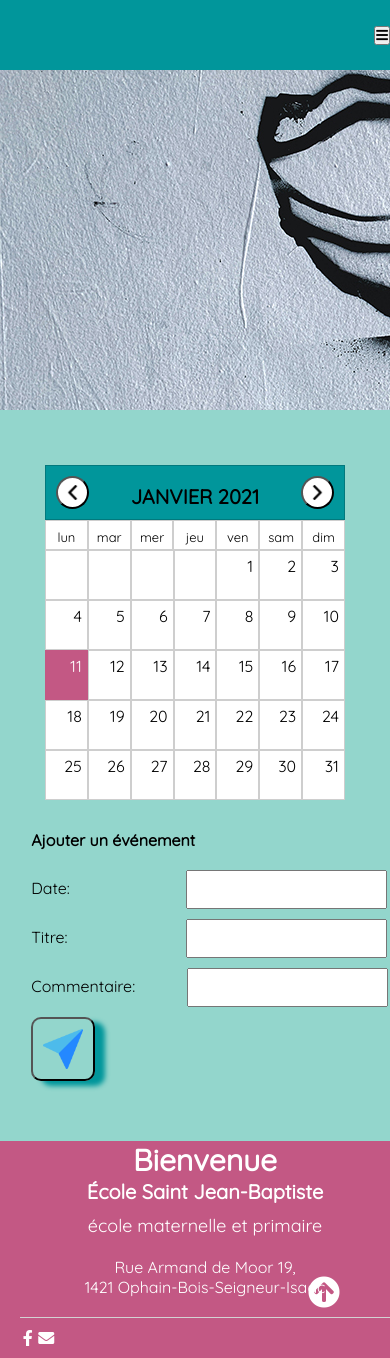
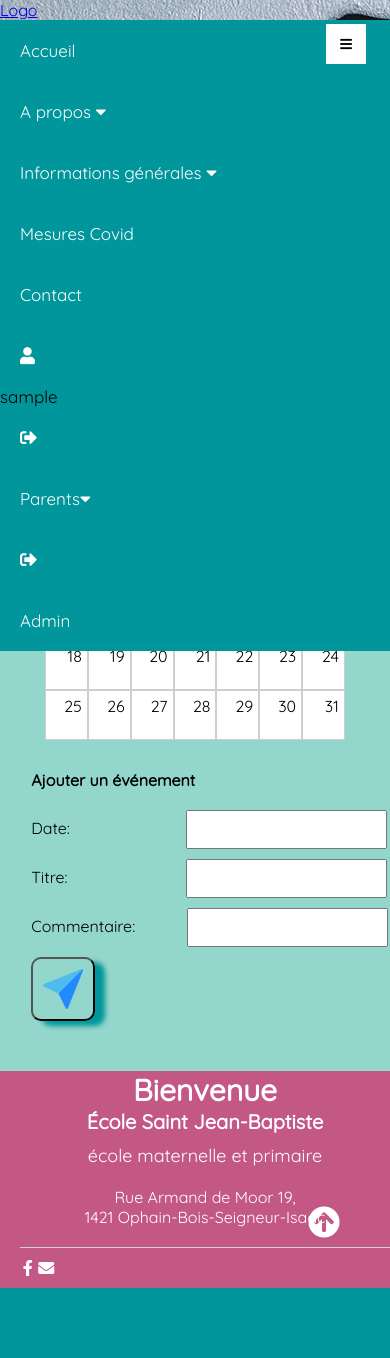
Before and after one commit to emontaigne/ecole_st_jean_baptiste_php, a PHP site: page / in a window 390 px wide. After the commit the page ends 1288 px from the top, so only its background shows below. Run offline with PHP 8.4, Linux system fonts and the light colour scheme; the visitor is signed in with stand-in values (Sample User, id 1); data that the repository does not hold is empty; some libraries are stand-ins or nearby versions.

Commit message:
mise en page navbar

```diff
--- a/public/css/accueil.css
+++ b/public/css/accueil.css
@@ -113,7 +113,7 @@
 
 .aicon-flex {
   position: absolute;
-  top: 350px;
+  top: 34%;
   width: 100%;
   margin: auto;
   display: flex;
--- a/public/css/agenda.css
+++ b/public/css/agenda.css
@@ -234,3 +189,65 @@
   cursor: pointer;
   font-weight: bold;
 }
+
+@media (max-width: 992px) {
+  .agendaprinc {
+    margin-top: 15%;
+    margin-bottom: 10%;
+  }
+}
+
+@media (max-width: 768px) {
+  .agendaprinc {
+    margin-top: 15%;
+  }
+}
+
+@media (max-width: 576px) {
+  .agendaprinc {
+    margin-top: 20%;
+    display: inline;
+  }
+  .firstDiv {
+    display: none;
+  }
+
+  .secondDiv {
+    margin-top: 9%;
+    padding-bottom: 5%;
+  }
+
+  .aicon-flex {
+    display: none;
+  }
+  .agenda {
+    width: 300px;
+  }
+  .jour,
+  .jr,
+  .rien {
+    width: 43px;
+  }
+
+  #agenda_event {
+    width: 50%;
+    margin: auto;
+  }
+
+  #agenda_event td {
+    font-size: 14px;
+  }
+
+  #agenda_event td.date_event {
+    font-size: 16px;
+  }
+  .fleche-retour-info {
+    display: none;
+  }
+}
+
+@media (max-width: 375px) {
+  .agendaprinc {
+    margin-top: 75%;
+  }
+}
--- a/public/css/apropos.css
+++ b/public/css/apropos.css
@@ -14,13 +14,13 @@
   padding: 8px;
 }
 .button-testing-image-histoire {
-  width: 200px;
+  width: 100%;
   height: 200px;
   background: url("../images/ecole-st-jean.jpg");
   background-size: cover;
 }
 .button-testing-image-mot {
-  width: 200px;
+  width: 100%;
   height: 200px;
   background: url("../images/classroom2.jpg");
   background-size: cover;
--- a/public/css/menu.css
+++ b/public/css/menu.css
@@ -13,20 +13,16 @@ body {
   background-attachment: fixed;
 }
 
-header {
-  position: relative;
+#main {
+  position: absolute;
   width: 100%;
-  background-color: #01969b;
-  margin: 0;
-  padding: 0;
 }
 
 .sidebar {
-  position: fixed;
-  top: 0;
   z-index: 1;
   background-color: #01969b;
   display: flex;
+  flex-wrap: wrap;
   width: 100%;
   height: 70px;
   justify-content: flex-end;
@@ -37,11 +33,13 @@ header {
 }
 
 .main {
+  width: 100%;
   display: flex;
+  justify-content: flex-end;
+  background-color: #01969b;
 }
 
 .sidebar ul {
-  text-align: center;
   font-size: 17px;
   list-style: none;
   margin: 0;
@@ -52,14 +50,15 @@ header {
 }
 
 .menu-a {
+  width: 100%;
   text-decoration: none;
   color: white;
   display: block;
   padding: 20px;
 }
 
-#menuApropos {
-  width: 160px;
+.sous-menu:hover {
+  display: block;
 }
 
 .menuInfoGen {
@@ -74,23 +73,30 @@ header {
   background-color: #c35884;
 }
 
-.sidebar .icone {
+.icone {
+  position: absolute;
+  top: 24px;
+  right: 24px;
+  width: 40px;
+  height: 40px;
+  background-color: white;
+  border: none;
   display: none;
 }
 .sous-menu a {
   display: block;
   color: white;
-  padding-right: 10px;
-  margin: 0;
 }
 
 .contenu-sousMenu {
   display: none;
-  position: absolute;
   z-index: 1;
 }
 
-.contenu-sousMenu a {
+.show {
+}
+
+.contenu-sousMenu a:hover {
   display: block;
   text-decoration: none;
   text-align: left;
@@ -104,11 +110,17 @@ header {
   header {
     margin: 0;
   }
+  .icone {
+    display: none;
+  }
 }
 
 @media (max-width: 992px) {
   header {
     margin: 0;
+  }
+  .icone {
+    display: none;
   }
 }
 
@@ -116,59 +128,47 @@ header {
   .main {
     display: none;
   }
-  .sidebar button.icone {
-    display: block;
+  .icone {
+    display: none;
   }
 }
 
 @media (max-width: 768px) {
-  .responsive {
-    position: relative;
-    top: 0;
-  }
-  .responsive .icone {
-    position: absolute;
-    right: 0;
-    top: 0;
-  }
   .responsive .main {
     display: block;
-    text-align: left;
-    margin-top: auto;
-    width: 50%;
   }
-  .responsive .contenu-sousMenu {
-    position: relative;
-  }
+
   .responsive .main {
-    display: block;
-    width: 50%;
     text-align: left;
   }
 }
 
 @media (max-width: 576px) {
-  .responsive {
-    position: relative;
-    top: 0;
+  .sidebar {
+    width: 100%;
+    display: block;
+    background-color: #01969b;
   }
-  .responsive .icone {
-    position: absolute;
-    right: 0;
-    top: 0;
-  }
+
   .responsive .main {
     display: block;
-    text-align: left;
-    margin-top: auto;
-    width: 50%;
   }
-  .responsive .contenu-sousMenu {
-    position: relative;
-  }
+
   .responsive .main {
     display: block;
-    width: 50%;
+    width: 100%;
     text-align: left;
   }
+  .main {
+    width: 100%;
+    display: block;
+    background-color: #01969b;
+  }
+  .sous-menu:hover .contenu-sousMenu {
+    display: block;
+  }
+
+  .icone {
+    display: block;
+  }
 }
--- a/public/js/accueil.js
+++ b/public/js/accueil.js
@@ -1,15 +1,15 @@
-$(".menu-a").on( "click", function() {
+/*$(".menu-a").on( "click", function() {
   $(".menu-a").css({"text-decoration": "none", "background-color" : "transparent"});
   $(this).css({"text-decoration": "underline", "background-color" :"#c35884"})
-});
+});*/
 
 $(function(){
   $('.sidebar').on("click",function(){
-    $('.sidebar').addClass('responsive')
+    $('.sidebar').addClass('responsive');
   })
 })
 
-$(function () {
+(function () {
   setInterval(function () {
     $('.slideshow ul').animate({ marginLeft: -1000 }, 1200, function () {
       $(this).css({ marginLeft: 0 }).find('li:last').after($(this).find('li:first'));
@@ -28,3 +28,23 @@ $(function () {
 
 });
   });*/
+
+
+
+
+  $('.sous-menu > a').click(function () {
+    if ($(this).next('ul').hasClass("show")) {
+        $('.contenu-sousMenu').removeClass('show');
+    } else {
+        $('.contenu-sousMenu').removeClass('show');
+        $(this).next('ul').toggleClass('show');
+    }
+});
+
+
+function toggleNav() {
+  var sidenav = document.getElementById("mySidebar"),
+  main = document.getElementById("main");
+  sidenav.style.display = sidenav.style.display === "block" ? 'none' : 'block';
+  main.style.display = main.style.display === "block" ? 'none' :  'block';
+}
--- a/view/html/footer.php
+++ b/view/html/footer.php
@@ -26,6 +26,6 @@
 <!-- <script type="text/javascript" src="https://ajax.googleapis.com/ajax/libs/jquery/3.1.0/jquery.min.js"></script> -->
 <script src="https://ajax.googleapis.com/ajax/libs/jquery/1.7.2/jquery.min.js"></script>
 
-
+</div>
 </body>
 </html>
--- a/view/html/head.php
+++ b/view/html/head.php
@@ -5,6 +5,7 @@
     <meta name="viewport" content="width=device-width, initial-scale=1.0">
 
     <title>Ecole St Jean-Baptiste</title>
+
 
 <link rel="stylesheet" href="public/css/accueil.css" type="text/css"/>
 <link rel="stylesheet" href="public/css/contact.css" type="text/css"/>
@@ -29,4 +30,5 @@
 <link rel="stylesheet" href="public/css/histoire.css" type="text/css">
 <link rel="stylesheet" href="public/css/apropos.css" type="text/css">
 </head>
-<body>
+<body class="mean-container">
+<div class = "container2">
--- a/view/menu/menu.php
+++ b/view/menu/menu.php
@@ -1,13 +1,13 @@
 
+<div id="main">
 
-<header>
       <a href="?section=accueil" class="logo">Logo</a>
       <nav class ="sidebar" id="mySidebar">
         <ul class="main" id=" nav-list">
 
 
           <li><a class="menu-a" href="?section=accueil">Accueil</a></li>
-          <li class="sous-menu" ><a class="menu-a" id="menuApropos" href="<?php echo '?section=apropos'?>">A propos
+          <li class="sous-menu" ><a class="menu-a" id="menuApropos" href="?section=apropos">A propos
             <span class="fas fa-caret-down first"></span>
           </a>
 
@@ -55,12 +55,12 @@
         ?>
         </li>
         </ul>
-        <button class="icone"><i class="fas fa-bars"></i></button>
+
       </nav>
 
-      <div class="clearfix"></div>
-    </header>
 
+
+            </div><button class="icone" onclick="toggleNav();" ><i class="fas fa-bars"></i></button>
 
 <!--<nav class="nav">
       <ul>
@@ -100,11 +100,3 @@
         </li>
       </ul>
     </nav>-->
-<<<<<<< HEAD
-
-   <script src = "public/js/accueil.js"></script>
-
-
-
-=======
->>>>>>> fc00d54341600f1b89d714cd1c787c2d4052dd5b
--- a/view/page/accueil.php
+++ b/view/page/accueil.php
@@ -1,4 +1,4 @@
-<div class = "container2">
+
 <section class="slideshow">
         <ul>
           <li>
@@ -89,6 +89,6 @@ require_once("view/page/event/create_event.php");
     }
 ?>
 </div>
-</div>
+
 <script src="https://code.jquery.com/jquery-3.5.1.min.js" integrity="sha256-9/aliU8dGd2tb6OSsuzixeV4y/faTqgFtohetphbbj0=" crossorigin="anonymous"></script>
 <script src = "public/js/agenda.js"></script>
--- a/view/page/covid.php
+++ b/view/page/covid.php
@@ -1,4 +1,4 @@
-<div class="container2">
+
 <div class="header-img-covid"></div>
     <div class="div-rose">
       <h1>Mesures sanitaires liées à la pandemie Covid-19</h1>
@@ -72,4 +72,3 @@
         </div>
       </div>
     </div>
-</div>
--- a/view/page/event/delete_event.php
+++ b/view/page/event/delete_event.php
@@ -1,4 +1,4 @@
-<div class="container2">
+<div id = "form_add" class="form_event">
 
 <form id="delete_form" action="#" method="post">
 <h2 class="ajout1">Etes vous sûr(e) de vouloir supprimer <?= $dateEvent; ?> <?= $titreEvent ?> ?</h2>
--- a/view/page/event/update_event.php
+++ b/view/page/event/update_event.php
@@ -1,5 +1,5 @@
 
-<div class='container2'>
+
 <div id = "form_add" class="form_event">
 <form class = "form-update" action="#" method="post">
 <h2 class = "ajout">Modifier un événement</h2>
@@ -14,4 +14,3 @@
 
 </form>
 </div>
-</div>
--- a/view/page/personne/delete.php
+++ b/view/page/personne/delete.php
@@ -1,4 +1,4 @@
-<div class="container5">
+<div id = "form_add" class="form_event">
 
 <form action="#" method="post">
 <h2 class="ajout1">Etes vous sûr(e) de vouloir supprimer <?= $nom; ?> <?= $prenom ?> ?</h2>
--- a/view/page/personne/update.php
+++ b/view/page/personne/update.php
@@ -1,4 +1,4 @@
-<div class="container5">
+<div id = "form_add" class="form_event">
 <form action="#" method="post">
 <h2 class = "ajout">Modifier les données</h2>
     <label for="nom">Nom :</label>
--- a/view/page/traiteur.php
+++ b/view/page/traiteur.php
@@ -1,4 +1,4 @@
-<div class ="container3">
+
     <?php
     if(isset($_SESSION["login_admin"]))
     {
@@ -9,5 +9,3 @@ echo ($_SESSION["login_admin"]) .'<div class ="row">
     </form>
 </div>';
     }
-?>
-</div>
```
Also changed, not shown: other parts of public/css/agenda.css (+1 -46 lines), README.md (deleted), public/js/admin.js (line endings or trailing spaces), 1 other file.
